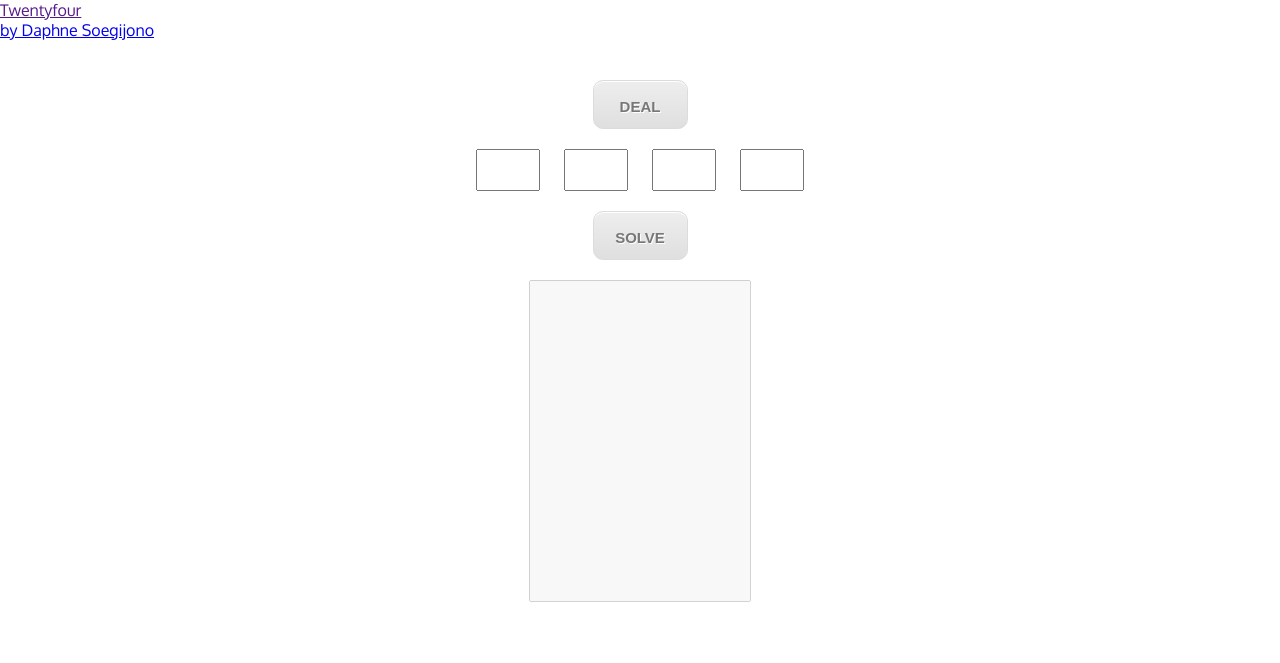
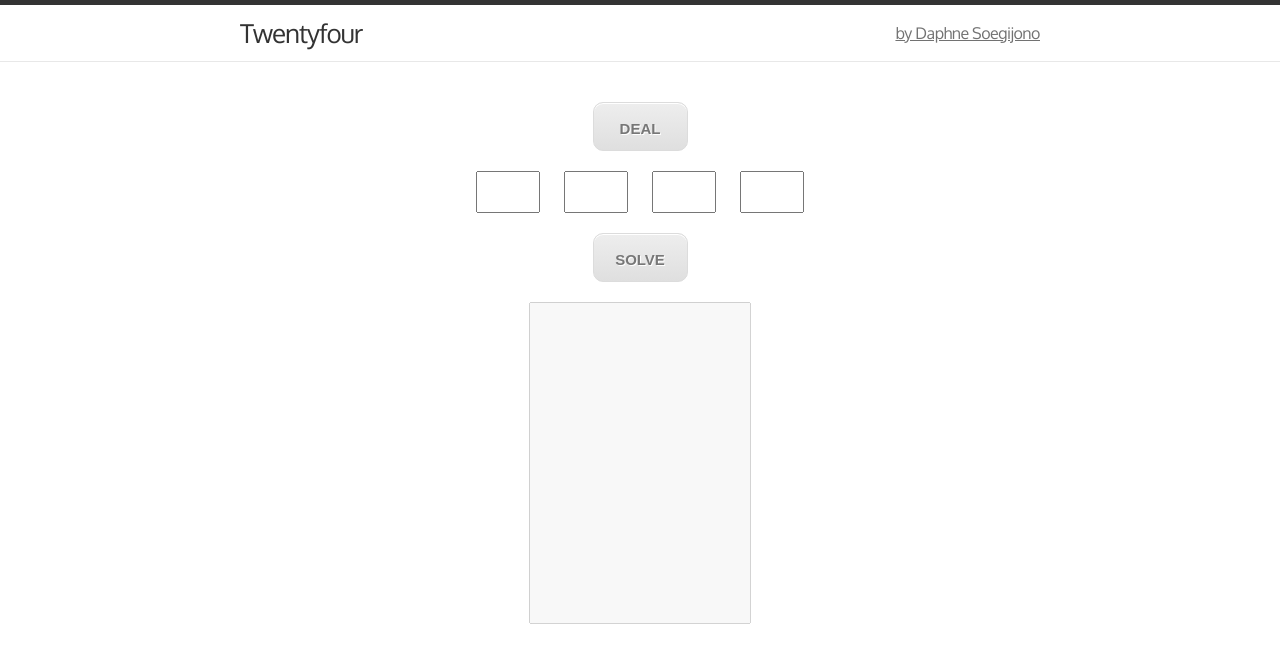
Before and after one commit to dsoegijono/twentyfour, a Jekyll site: the page built from index.html, in a window 1280 px wide. Shown: the top 663 px of the page. Built offline with Jekyll 4.4.1, drawn with Linux system fonts in a browser that asks for light colours.

Commit message:
CSS for header

```diff
--- a/css/main.css
+++ b/css/main.css
@@ -52,3 +52,51 @@ button:hover {
 button:focus {
   outline: none;
 }
+
+/* Utility */
+
+.wrap:before,
+.wrap:after { content:""; display:table; }
+.wrap:after { clear: both; }
+.wrap {
+  max-width: 800px;
+  padding: 0 30px;
+  margin: 0 auto;
+  zoom: 1;
+}
+
+
+/* Site header */
+
+.site-header {
+  border-top: 5px solid #333;
+  border-bottom: 1px solid #e8e8e8;
+  min-height: 56px;
+  background-color: white;
+}
+
+.site-title,
+.site-title:hover,
+.site-title:visited {
+  display: block;
+  color: #333;
+  font-size: 26px;
+  letter-spacing: -1px;
+  float: left;
+  line-height: 56px;
+  position: relative;
+  z-index: 1;
+}
+
+.site-nav {
+  float: right;
+  line-height: 56px;
+}
+
+.site-nav .menu-icon { display: none; }
+
+.site-nav .page-link {
+  margin-left: 20px;
+  color: #727272;
+  letter-spacing: -.5px;
+}
```
